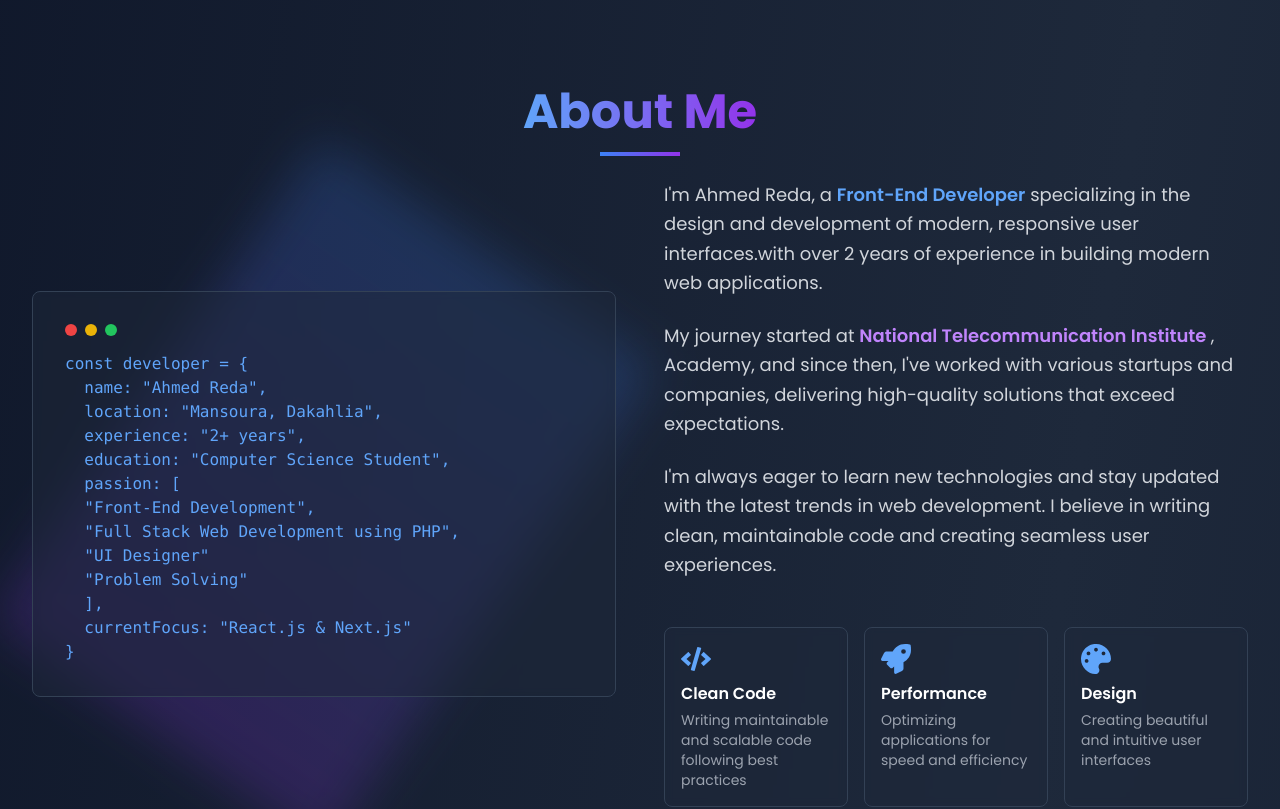
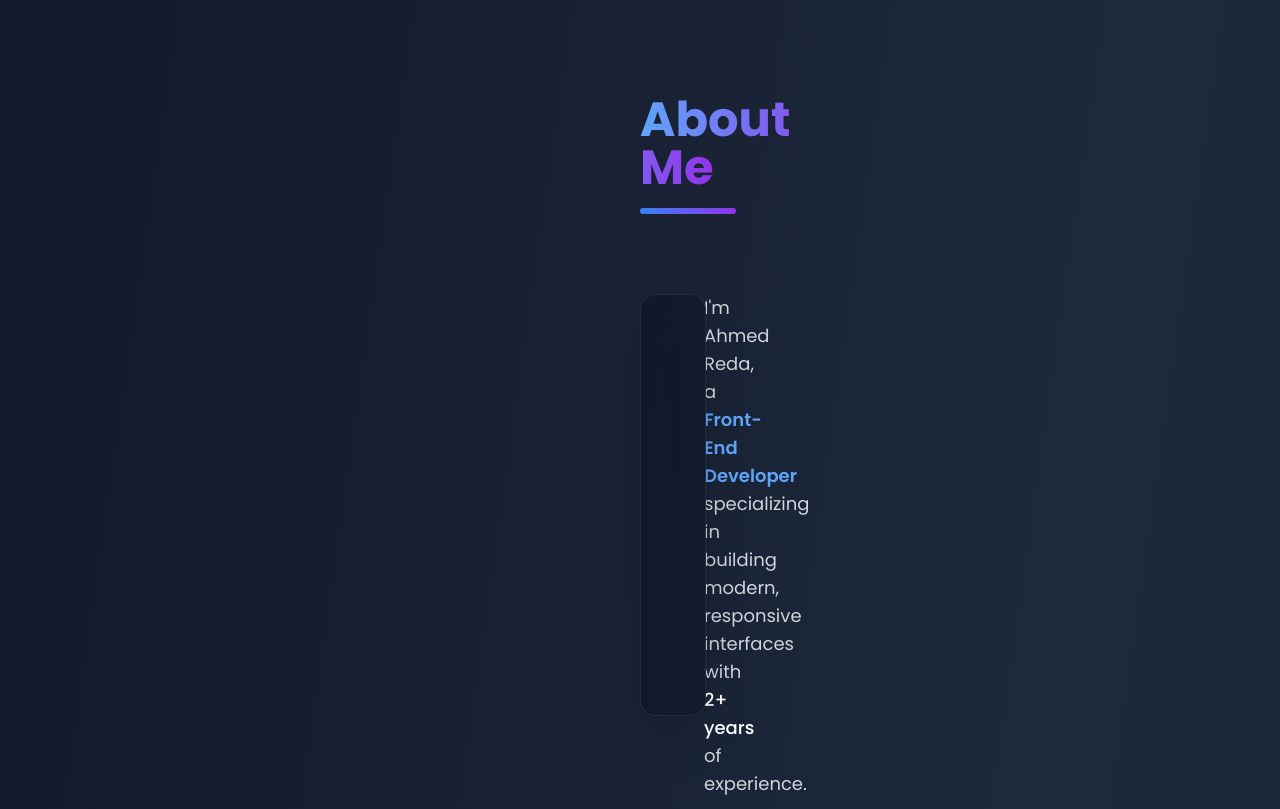
Before and after one commit to Ahmedredaa119/portfolio-react-, a React (Vite) app: page / in a window 1280 px wide. Shown: the part 800-1609 px from the top of the page. Built offline with nearby package versions, Linux system fonts and the light colour scheme.

Commit message:
Update About.tsx

```diff
--- a/src/components/About.tsx
+++ b/src/components/About.tsx
@@ -26,49 +26,49 @@ const About = () => {
   ];
 
   return (
-<section id="about" className="py-12 md:py-20 mt-2 px-4 md:px-0 relative overflow-hidden">
-     <div className="max-w-7xl mx-auto px-4 sm:px-6 lg:px-8" ref={ref}>
+    <section id="about" className="py-16 md:py-24 relative overflow-hidden">
+      <div className="max-w-7 px-4 sm:px-6 lg:px-8 mx-auto" ref={ref}>
+        {/* Header Section */}
         <motion.div
-          initial={{ opacity: 0, y: 50 }}
+          initial={{ opacity: 0, y: 30 }}
           animate={isInView ? { opacity: 1, y: 0 } : {}}
           transition={{ duration: 0.5 }}
-          className="relative order-2 md:order-1"
+          className="text-center mb-12 md:mb-20"
         >
-          <h2 className="text-center  mb-4 md:mb-4">
-            <span className="bg-gradient-to-r from-blue-400 to-purple-600 bg-clip-text text-transparent text-2xl sm:text-3xl md:text-5xl font-bold mb-4 text-center">
+          <h2 className="mb-4">
+            <span className="bg-gradient-to-r from-blue-400 to-purple-600 bg-clip-text text-transparent text-3xl sm:text-4xl md:text-5xl font-bold">
               About Me
             </span>
           </h2>
-          <div className="w-20 md:w-200 h-1 bg-gradient-to-r from-blue-500 to-purple-600 mx-auto" />
+          <div className="w-16 md:w-24 h-1.5 bg-gradient-to-r from-blue-500 to-purple-600 mx-auto rounded-full" />
         </motion.div>
-<br />
-            <div className="grid md:grid-cols-2 gap-6 md:gap-12 items-center">
-          {/* Left Side - Image/Animation */}
+
+        <div className="grid md:grid-cols-2 gap-10 md:gap-16 items-start">
+          {/* Left Side - Code Window */}
           <motion.div
             initial={{ opacity: 0, x: -50 }}
             animate={isInView ? { opacity: 1, x: 0 } : {}}
             transition={{ duration: 0.5, delay: 0.2 }}
-            className="relative"
+            className="relative w-full max-w-lg mx-auto md:mx-0"
           >
-            <div className="relative">
+            <div className="relative group">
               <motion.div
-                animate={{
-                  rotate: [0, 360],
-                }}
+                animate={{ rotate: [0, 360] }}
                 transition={{ duration: 20, repeat: Infinity, ease: 'linear' }}
-                className="absolute inset-0 rounded-lg bg-gradient-to-r from-blue-500/20 to-purple-600/20 blur-xl"
+                className="absolute inset-0 rounded-2xl bg-gradient-to-r from-blue-500/20 to-purple-600/20 blur-2xl group-hover:from-blue-500/30 group-hover:to-purple-600/30 transition-all"
               />
-              <div className="relative bg-slate-800/50 backdrop-blur-sm rounded-lg p-8 border border-slate-700">
-                <div className="space-y-4">
-                  <div className="flex items-center space-x-2">
-                    <div className="w-3 h-3 rounded-full bg-red-500" />
-                    <div className="w-3 h-3 rounded-full bg-yellow-500" />
-                    <div className="w-3 h-3 rounded-full bg-green-500" />
-                  </div>
-                  <div className="text-blue-400 text-sm">
-                <pre className="text-xs sm:text-sm md:text-base">
+              <div className="relative bg-slate-900/80 backdrop-blur-xl rounded-2xl p-5 sm:p-8 border border-slate-700/50 shadow-2xl">
+                <div className="flex items-center space-x-2 mb-6">
+                  <div className="w-3 h-3 rounded-full bg-red-500 shadow-lg shadow-red-500/20" />
+                  <div className="w-3 h-3 rounded-full bg-yellow-500 shadow-lg shadow-yellow-500/20" />
+                  <div className="w-3 h-3 rounded-full bg-green-500 shadow-lg shadow-green-500/20" />
+                </div>
+                <div className="text-blue-400 overflow-x-auto custom-scrollbar">
+                  <pre className="text-[10px] sm:text-xs md:text-sm leading-relaxed font-mono">
                     <code>{`const developer = {
-  name: "Ahmed Reda",
+
+
+ name: "Ahmed Reda",
   location: "Mansoura, Dakahlia",
   experience: "2+ years",
   education: "Computer Science Student",
@@ -79,9 +79,9 @@ const About = () => {
   "Problem Solving"
   ],
   currentFocus: "React.js & Next.js"
+
 }`}</code>
                   </pre>
-                  </div>
                 </div>
               </div>
             </div>
@@ -92,17 +92,16 @@ const About = () => {
             initial={{ opacity: 0, x: 50 }}
             animate={isInView ? { opacity: 1, x: 0 } : {}}
             transition={{ duration: 0.5, delay: 0.4 }}
-            className="space-y-6"
+            className="flex flex-col space-y-6 text-left"
           >
-            <p className="text-gray-300 text-lg leading-relaxed">
-             I'm Ahmed Reda, a <span className="text-blue-400 font-semibold">Front-End Developer</span>  specializing in the design and development of modern, responsive user interfaces.with over 2 years of experience in building modern web applications.
-            </p>
-            <p className="text-gray-300 text-lg leading-relaxed">
-              My journey started at <span className="text-purple-400 font-semibold"> National Telecommunication Institute </span>, Academy, and since then, I've worked with various startups and companies, delivering high-quality solutions that exceed expectations.
-            </p>
-            <p className="text-gray-300 text-lg leading-relaxed">
-             I'm always eager to learn new technologies and stay updated with the latest trends in web development. I believe in writing clean, maintainable code and creating seamless user experiences.
-            </p>
+            <div className="space-y-4 text-gray-300 text-base md:text-lg leading-relaxed">
+              <p>
+                I'm Ahmed Reda, a <span className="text-blue-400 font-semibold">Front-End Developer</span> specializing in building modern, responsive interfaces with <span className="text-white font-medium">2+ years</span> of experience.
+              </p>
+              <p>
+                My journey started at the <span className="text-purple-400 font-semibold">National Telecommunication Institute</span>. I focus on delivering high-quality solutions that balance performance and design.
+              </p>
+            </div>
 
             {/* Features Grid */}
             <div className="grid grid-cols-1 sm:grid-cols-3 gap-4 pt-6">
@@ -112,12 +111,12 @@ const About = () => {
                   initial={{ opacity: 0, y: 20 }}
                   animate={isInView ? { opacity: 1, y: 0 } : {}}
                   transition={{ duration: 0.5, delay: 0.6 + index * 0.1 }}
-                  whileHover={{ scale: 1.05 }}
-                  className="bg-slate-800/50 backdrop-blur-sm rounded-lg p-4 border border-slate-700 hover:border-blue-500/50 transition-colors duration-300"
+                  whileHover={{ y: -5 }}
+                  className="bg-slate-800/40 backdrop-blur-sm rounded-xl p-4 border border-slate-700/50 hover:border-blue-500/50 transition-all duration-300"
                 >
-                  <feature.icon className="text-blue-400 text-3xl mb-2" />
-                  <h3 className="text-white font-semibold mb-1">{feature.title}</h3>
-                  <p className="text-gray-400 text-sm">{feature.description}</p>
+                  <feature.icon className="text-blue-400 text-2xl mb-3" />
+                  <h3 className="text-white font-bold text-sm mb-1">{feature.title}</h3>
+                  <p className="text-gray-400 text-xs leading-tight">{feature.description}</p>
                 </motion.div>
               ))}
             </div>
```
